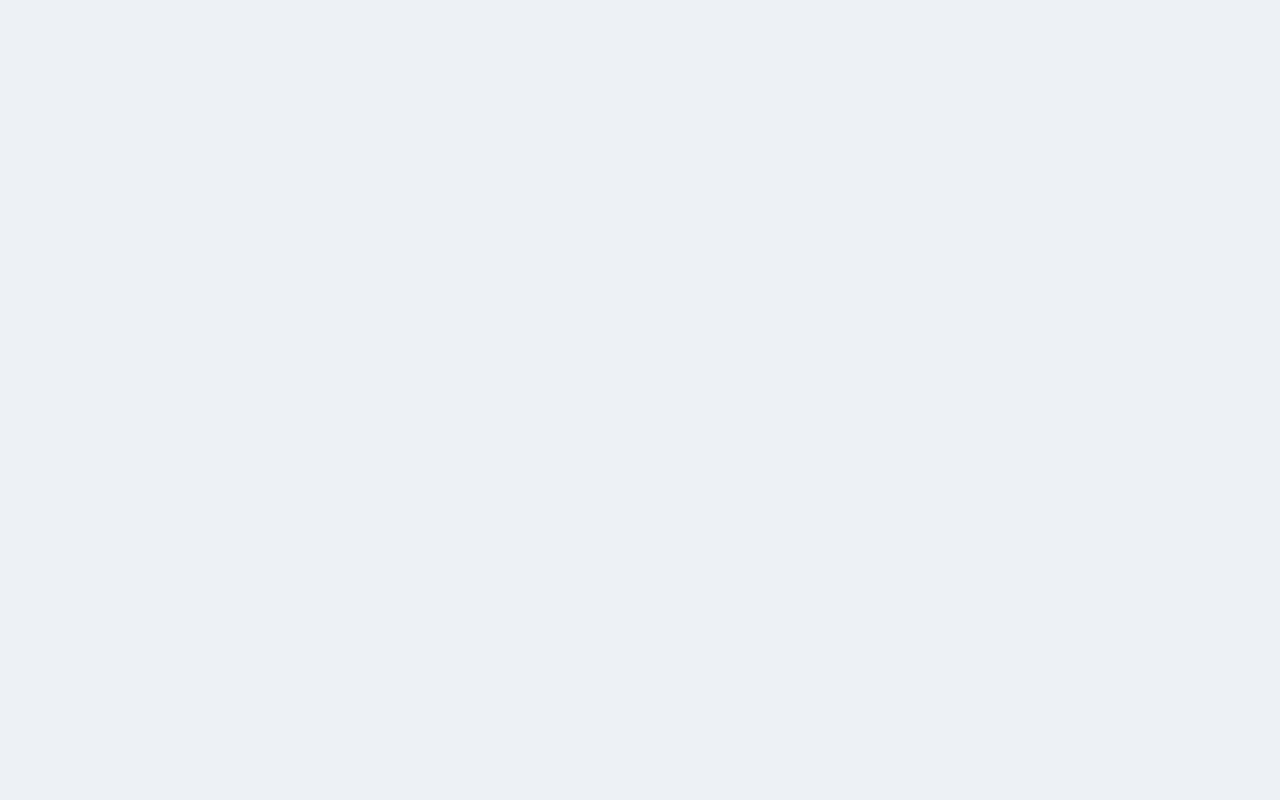
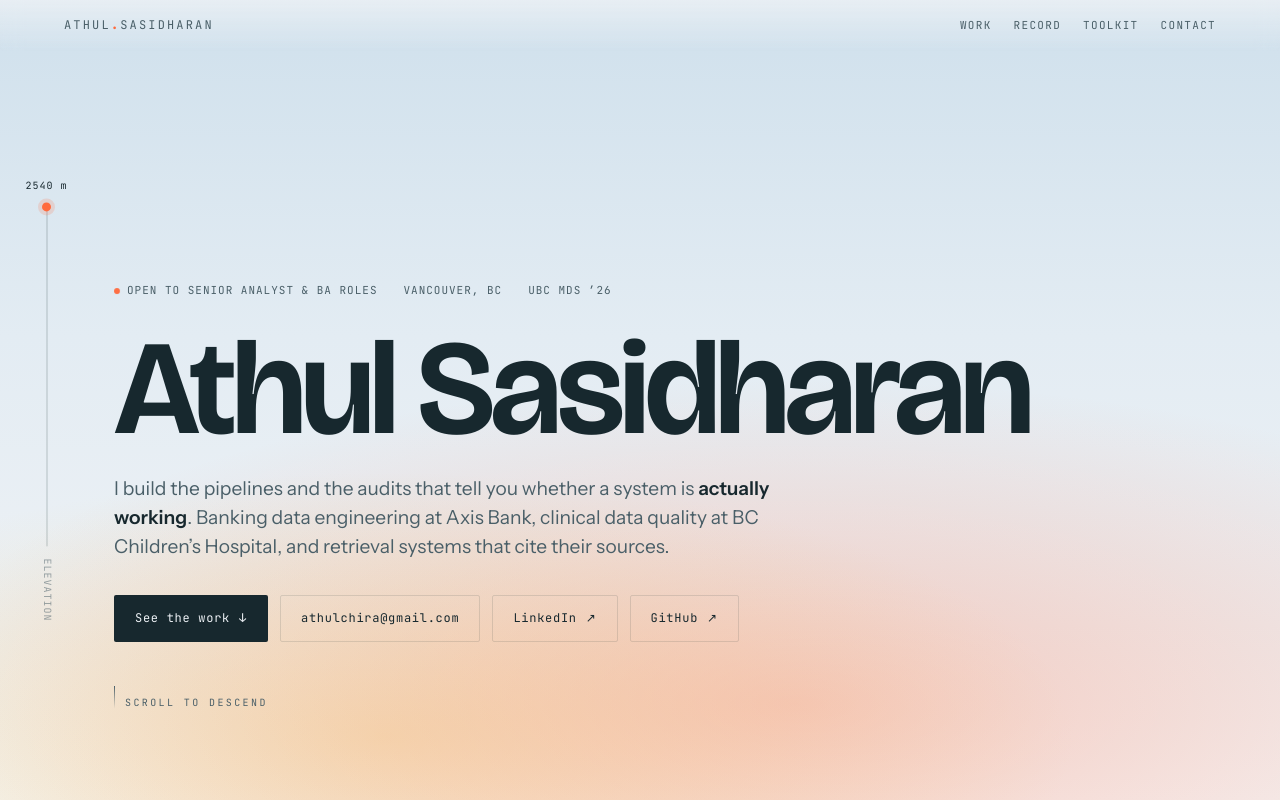
Before and after one commit to codingwithAthul/codingwithAthul.github.io, a plain HTML site: page index.html in a window 1280 px wide. Drawn offline with nearby package versions, Linux system fonts and the light colour scheme.

Commit message:
Added the page markup for the sky background, the altimeter, the navigation, and the hero section.

```diff
--- a/index.html
+++ b/index.html
@@ -253,3 +253,60 @@ footer{padding:30px var(--gut) 40px;border-top:1px solid var(--hair);
 </style>
 </head>
 <body>
+
+<div class="sky" id="sky"></div>
+<canvas id="scene"></canvas>
+
+<!-- static ridgeline: shown when WebGL is off (mobile / reduced motion / failure) -->
+<svg class="ridge-fallback" id="ridgeFallback" viewBox="0 0 1440 420" preserveAspectRatio="none" aria-hidden="true" style="height:52vh">
+  <path d="M0 300 L180 196 L300 246 L470 132 L620 214 L760 150 L900 236 L1060 168 L1210 244 L1330 190 L1440 258 L1440 420 L0 420Z" fill="#FBFCFD" opacity=".95"/>
+  <path d="M0 348 L210 284 L390 322 L560 250 L740 306 L920 258 L1120 316 L1300 272 L1440 320 L1440 420 L0 420Z" fill="#DDE7EF"/>
+  <path d="M0 300 L180 196 L300 246 L470 132 L620 214 L760 150 L900 236 L1060 168 L1210 244 L1330 190 L1440 258"
+        fill="none" stroke="#2E7FA6" stroke-opacity=".22" stroke-width="1.5"/>
+  <path d="M470 132 L520 172 L470 200 L540 240 L470 276" fill="none" stroke="#FF6A3D" stroke-width="2" stroke-linecap="round" stroke-opacity=".8"/>
+  <path d="M760 150 L806 190 L760 218 L822 256 L760 292" fill="none" stroke="#F5C453" stroke-width="2" stroke-linecap="round" stroke-opacity=".85"/>
+</svg>
+
+<!-- altimeter: scroll progress expressed as vertical drop -->
+<aside class="altimeter" aria-hidden="true">
+  <span class="val" id="altVal">2540 m</span>
+  <span class="track"><span class="fill" id="altFill"></span><span class="dot" id="altDot" style="top:0"></span></span>
+  <span class="cap">elevation</span>
+</aside>
+
+<header class="nav">
+  <a class="mark" href="#top">Athul<b>.</b>Sasidharan</a>
+  <nav aria-label="Sections">
+    <ul>
+      <li><a href="#work">Work</a></li>
+      <li><a href="#record">Record</a></li>
+      <li><a href="#toolkit">Toolkit</a></li>
+      <li><a href="#contact">Contact</a></li>
+    </ul>
+  </nav>
+</header>
+
+<main id="top">
+
+  <!-- ================= HERO ================= -->
+  <section class="hero wrap">
+    <div class="hero-meta rv in">
+      <span><i class="pip live"></i> Open to Senior Analyst &amp; BA roles</span>
+      <span>Vancouver, BC</span>
+      <span>UBC MDS &#8217;26</span>
+    </div>
+    <h1 class="rv in">Athul Sasidharan</h1>
+    <p class="lede rv in" data-d="1">
+      I build the pipelines and the audits that tell you whether a system is
+      <strong>actually working</strong>. Banking data engineering at Axis Bank, clinical
+      data quality at BC Children&#8217;s Hospital, and retrieval systems that cite
+      their sources.
+    </p>
+    <div class="cta-row rv in" data-d="2">
+      <a class="btn btn-solid" href="#work">See the work <span aria-hidden="true">&#8595;</span></a>
+      <a class="btn btn-ghost" href="mailto:athulchira@gmail.com">athulchira@gmail.com</a>
+      <a class="btn btn-ghost" href="https://www.linkedin.com/in/athul-ash-sasidharan-48a1ba195/" target="_blank" rel="noopener">LinkedIn <span aria-hidden="true">&#8599;</span></a>
+      <a class="btn btn-ghost" href="https://github.com/codingwithAthul" target="_blank" rel="noopener">GitHub <span aria-hidden="true">&#8599;</span></a>
+    </div>
+    <div class="scrollcue" aria-hidden="true"><i></i> Scroll to descend</div>
+  </section>
```
